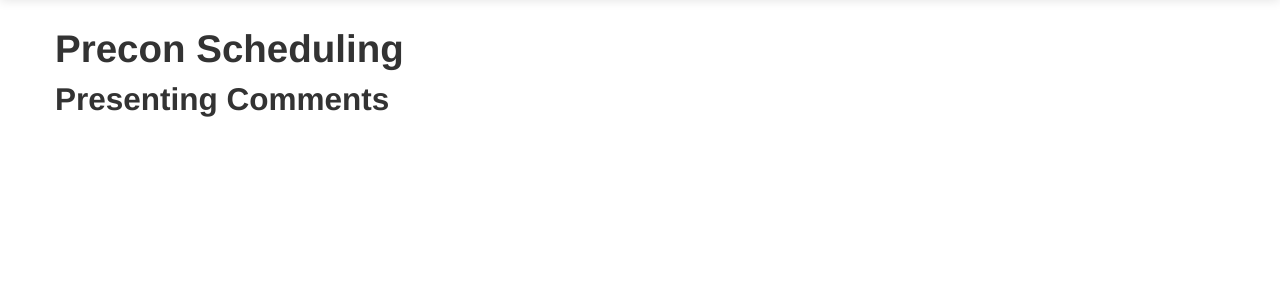
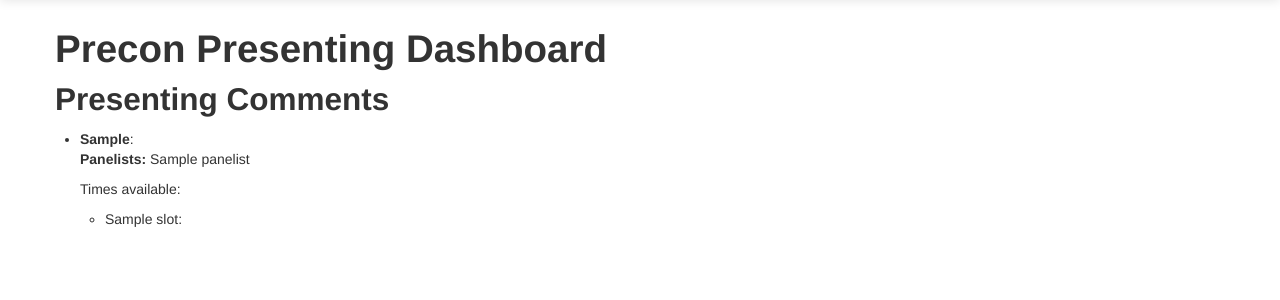
Before and after one commit to nbudin/precon-project, a Django app: template precon_project/templates/precon/presenting_dashboard.html in a window 1280 px wide. Shown: the part 41-341 px from the top of the page. Run offline with Django 3.2, Linux system fonts and the light colour scheme; the template is opened without the code that fills it: most values are stand-ins (such as "Sample title", 1, 10 or a date in 2020); parts of the project's set-up code (start-up, migrations or seed data) failed here and were passed over.

Commit message:
more dashboards

```diff
--- a/precon_project/precon_project/urls.py
+++ b/precon_project/precon_project/urls.py
@@ -21,6 +21,7 @@ urlpatterns = patterns('',
 
     url(r'^survey/$', 'precon.views.create_participant', name='create_participant'),
     url(r'^survey/results_dashboard/$', 'precon.views.results_dashboard', name='results_dashboard'),
+    url(r'^survey/attending_dashboard/$', 'precon.views.attending_dashboard', name='attending_dashboard'),
     url(r'^survey/presenting_dashboard/$', 'precon.views.presenting_dashboard', name='presenting_dashboard'),
     url(r'^survey/(?P<nonce>[\da-z]+)/$', 'precon.views.record_responses', name='record_responses'),
     url(r'^survey/(?P<nonce>[\da-z]+)/done/$', 'precon.views.survey_done', name='survey_done'),
--- a/precon_project/templates/precon/presenting_dashboard.html
+++ b/precon_project/templates/precon/presenting_dashboard.html
@@ -1,17 +1,34 @@
 {% extends "base.html" %}
 
-{% block title %}Precon Scheduling{% endblock %}
+{% block title %}Precon Presenting Dashboard{% endblock %}
 
-{% block page_title %}Precon Scheduling{% endblock %}
+{% block page_title %}Precon Presenting Dashboard{% endblock %}
 
 {% block content %}
 
     <h2>Presenting Comments</h2>
     <ul>
     {% for pp in panel_proposals %}
-        {% if pp.needs_panelists %}
             <li><b>{{pp}}</b>:
-            <p><b>Panelists: </b>{% for p in pp.panelists.all %}{{p}}{% endfor %}</p>
+            <p><b>Panelists: </b>{{ pp.panelists.all|join:", " }}</p>
+            {% if not pp.needs_panelists %}
+            <p>Times available:</p>
+            <ul>
+                {% for slot in slots %}
+                    <li>
+                    {{slot}}:
+                    {% for panelist in pp.panelists.all %}
+                        {% if slot in panelist.participant.slots_available.all %}
+                            {{panelist}},
+                        {% elif slot in panelist.participant.slots_maybe.all %}
+                            {{panelist}} (Maybe),
+                        {%endif %}
+                    {% endfor %}
+                    </li>
+                {% endfor %}
+            </ul>
+            {% endif %}
+            {% if pp.needs_panelists %}
             <ul>
                 <li>Suggester: {{pp.responses.presenting_suggesters.count}}
                     ({% for suggester in pp.responses.presenting_suggesters %}
@@ -23,8 +40,16 @@
                         {{wouldlike.participant}},
                     {% endfor %})
                 </li>
-                <li>Interested: {{pp.responses.presenting_interesteds.count}}</li>
-                <li>If needed: {{pp.responses.presenting_if_neededs.count}}</li>
+                <li>Interested: {{pp.responses.presenting_interesteds.count}}
+                    ({% for interested in pp.responses.presenting_interesteds %}
+                        {{interested.participant}},
+                    {% endfor %})
+                </li>
+                <li>If needed: {{pp.responses.presenting_if_neededs.count}}
+                    ({% for if_needed in pp.responses.presenting_if_neededs %}
+                        {{if_needed.participant}},
+                    {% endfor %})
+                </li>
             </ul>
             <ul>
             {% for ppr in pp.responses %}
@@ -33,8 +58,8 @@
                 {% endif %}
             {% endfor %}
             </ul>
+            {% endif %}
             </li>
-        {% endif %}
     {% endfor %}
     </ul>
 
```
Also changed, not shown: precon_project/precon/views.py (+27 -0 lines), precon_project/templates/precon/attending_dashboard.html (added, +51 -0 lines), precon_project/templates/precon/results_dashboard.html (+0 -41 lines).
